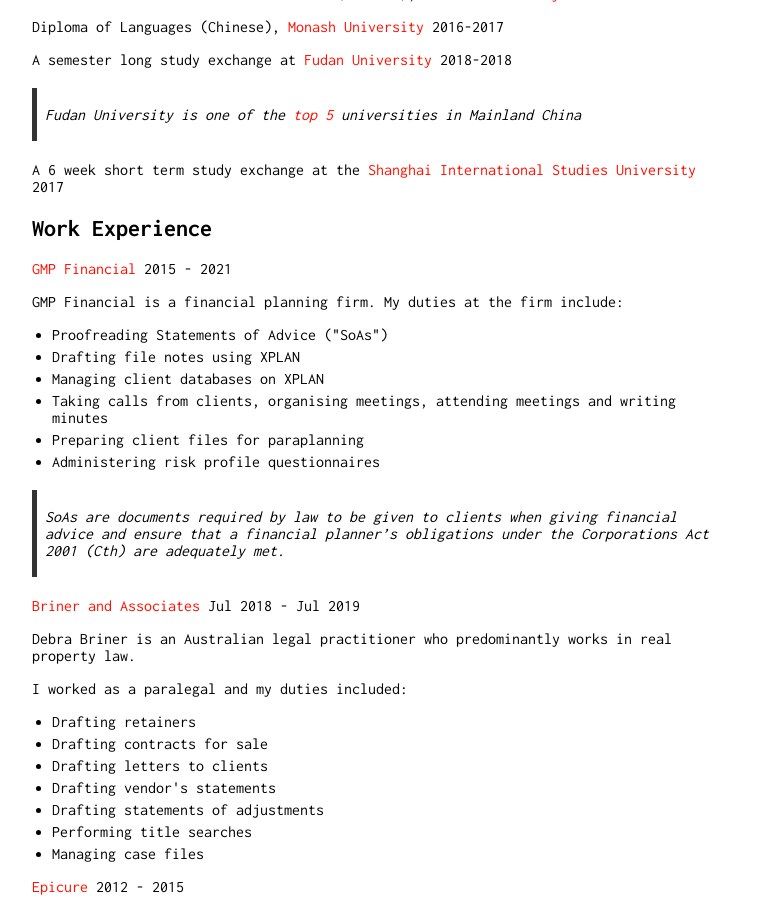
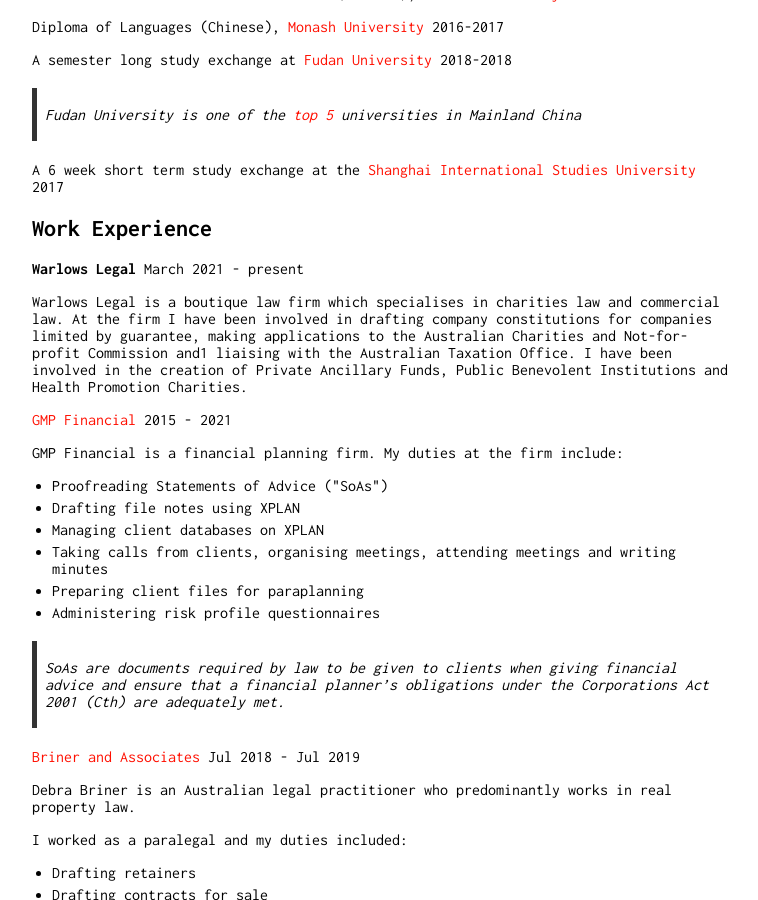
Before and after one commit to Wigdo/cv, a Jekyll site: the page built from index.md, in a window 1280 px wide and 900 px high, scrolled down 450 px. Shown: the whole window, without its empty margins (258-1016 px from the left). Built offline with Jekyll 4.4.1, drawn with Linux system fonts in a browser that asks for light colours; our own code applies the rules of GitHub Pages for plain Markdown files.

Commit message:
Update index.md

```diff
--- a/index.md
+++ b/index.md
@@ -26,6 +26,11 @@ A semester long study exchange at [Fudan University](https://en.wikipedia.org/wi
 A 6 week short term study exchange at the [Shanghai International Studies University](https://en.wikipedia.org/wiki/Shanghai_International_Studies_University) 2017
 
 ## Work Experience
+
+<b>Warlows Legal </b> March 2021 - present
+<p>Warlows Legal is a boutique law firm which specialises in charities law and commercial law. At the firm I have been involved in drafting company constitutions for companies limited by guarantee, making applications to the Australian Charities and Not-for-profit Commission and1 liaising with the Australian Taxation Office. I have been involved in the creation of Private Ancillary Funds, Public Benevolent Institutions and Health Promotion Charities.
+</p>
+
 
 [GMP Financial](https://gmpfinancial.com.au/) 2015 - 2021
 <p> GMP Financial is a financial planning firm. My duties at the firm include:
```
